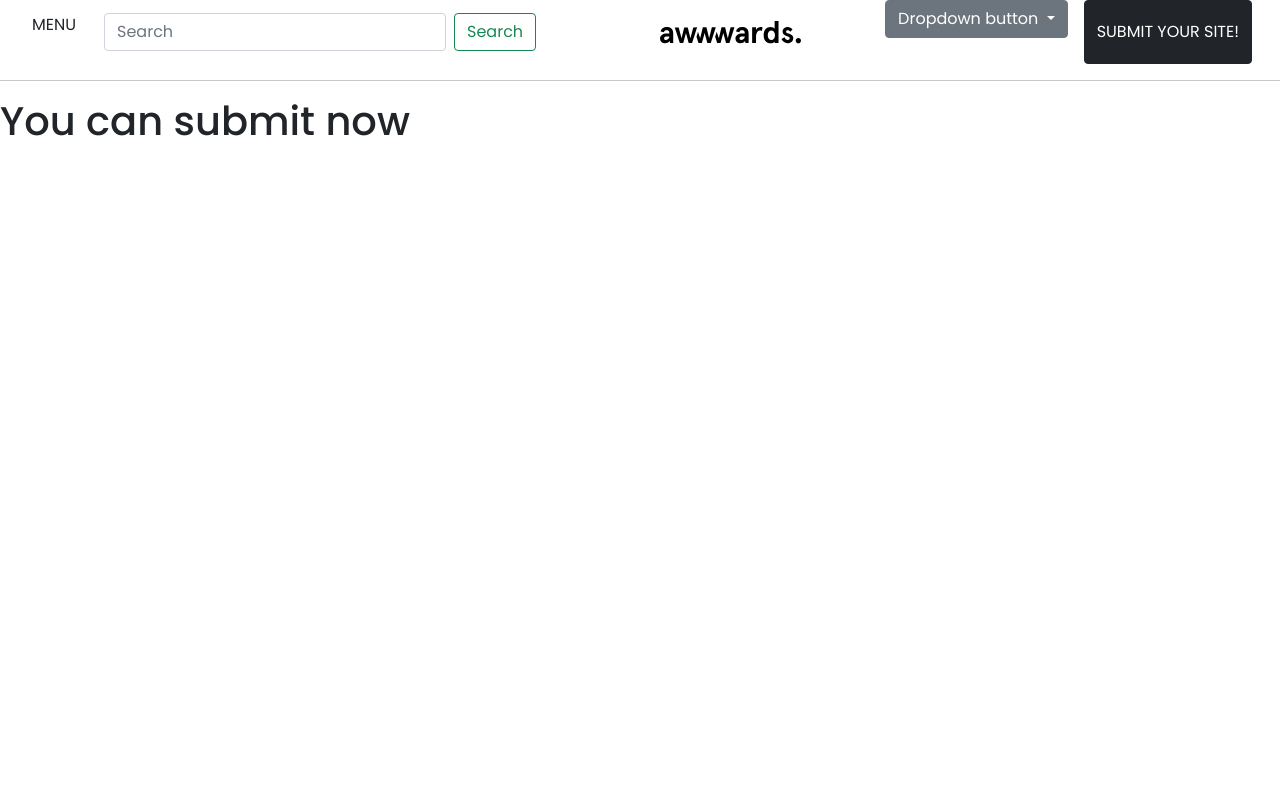
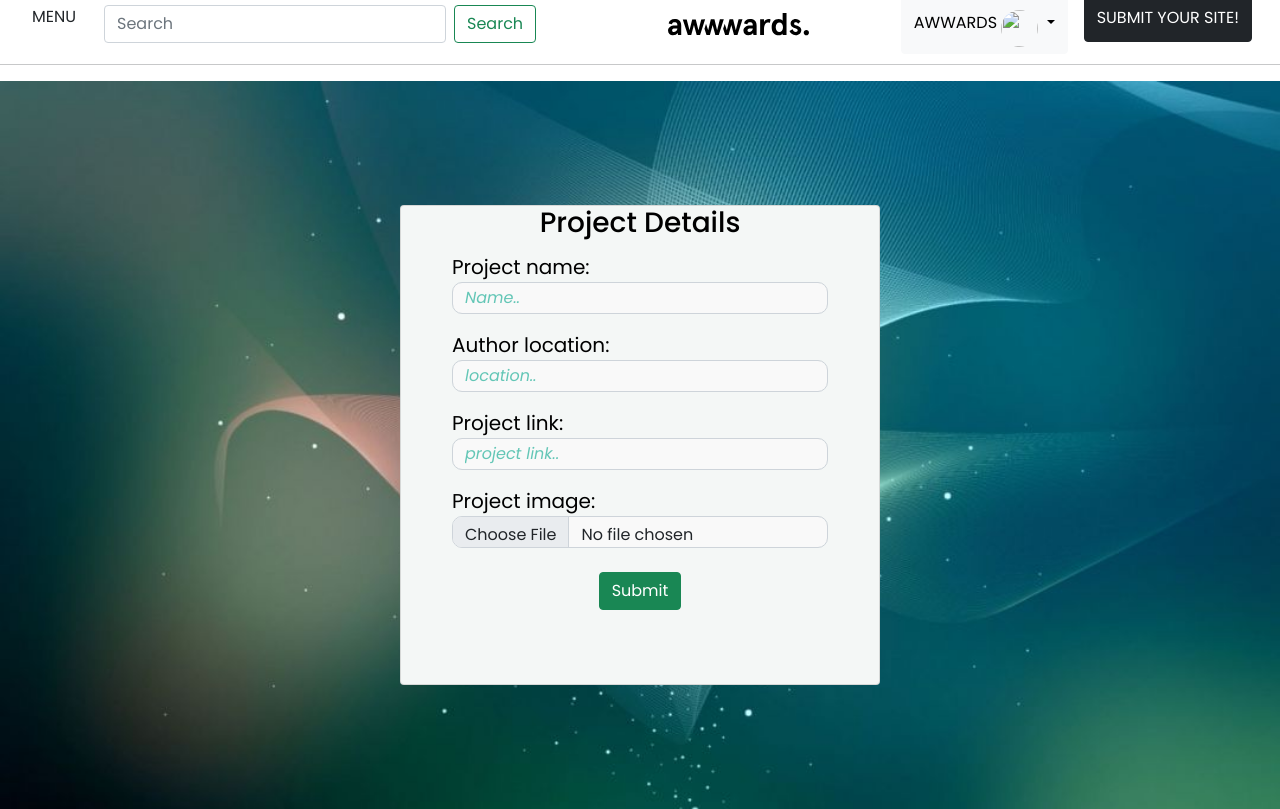
Before and after one commit to Olliemint/Awwards, a Django app: page /submit/ in a window 1280 px wide. Before the commit the page ends 136 px from the top, so only its background shows below. Run offline with Django 4.2, Linux system fonts and the light colour scheme; a user stored in the database is signed in; data comes from the database, SQL or seed files in the repository; some libraries are stand-ins or nearby versions; some web fonts are replaced.

Commit message:
style: styling submit form

```diff
--- a/awwards/admin.py
+++ b/awwards/admin.py
@@ -1,6 +1,7 @@
 from django.contrib import admin
-from .models import Projectdata,Review
+from .models import Projectdata,Review,Profile
 
 # Register your models here.
 admin.site.register(Projectdata)
 admin.site.register(Review)
+admin.site.register(Profile)
--- a/awwards/static/css/style.css
+++ b/awwards/static/css/style.css
@@ -23,12 +23,12 @@
                  -8px -8px 15px #ffffff;
 }
 .navbarsection{
-    height: 8vh;
+    height: 6vh;
     align-items: center;
 
 }
 .submit button{
-    height: 8vh;
+    height: 6vh;
 
 
 
@@ -49,11 +49,21 @@
 
 #login{
     background-image: url('https://raw.githubusercontent.com/Olliemint/Awwards/main/awwards/static/image/login.jpg');
-    height: 90vh;
+    height: 91vh;
     background-size: cover;
     display: flex;
     justify-content: center;
     align-content: center;
+}
+.sumbitsite{
+    background-image: url('https://raw.githubusercontent.com/Olliemint/Awwards/main/awwards/static/image/login.jpg');
+    height: 91vh;
+    background-size: cover;
+    display: flex;
+    justify-content: center;
+    align-items: center;
+
+
 }
 .div a{
     text-decoration: none;
@@ -66,6 +76,35 @@
 .imgp{
     height: 20vh;
 }
+
+.profimag{
+    height: 37px;
+    width: 37px;
+    border-radius: 50%;
+    margin-top: 9px;
+}
+.login-profile span{
+    margin-top: 2rem !important;
+}
+.myform input{
+    background-color: #F9F9F9;
+    height: 4vh;
+    border-radius: 10px 10px 10px 10px;
+}
+.label{
+    color: #000;
+
+    font-size: 20px;
+}
+.h3{
+    color: #000;
+    font-weight: 900;
+}
+.myform input::placeholder{
+    font-style: italic;
+    color: #63C6B6;
+}
+
 
 @media (max-width: 400px){
     .navbarsection{
--- a/awwards/templates/awwards/base.html
+++ b/awwards/templates/awwards/base.html
@@ -22,8 +22,9 @@
 
                     </div>
                     <div class="px-4">
-                        <form class="d-flex">
-                            <input class="form-control me-2" type="search" placeholder="Search" aria-label="Search">
+                        <form class="d-flex" action="{% url 'home' %}" method="post">
+                        {% csrf_token %}
+                            <input class="form-control me-2" name="search" id="search" type="search" placeholder="Search" aria-label="Search">
                             <button class="btn btn-outline-success" type="submit">Search</button>
                           </form>
                     </div>
@@ -49,13 +50,15 @@
             <div class="login-profile d-flex">
                 {% if user.is_authenticated %}
                 <div class="dropdown">
-                    <button class="btn btn-secondary dropdown-toggle" type="button" id="dropdownMenuButton1" data-bs-toggle="dropdown" aria-expanded="false">
-                      Dropdown button
+                    <button class="btn btn-light dropdown-toggle" type="button" id="dropdownMenuButton1" data-bs-toggle="dropdown" aria-expanded="false">
+
+                        <span class="avatar" style="margin-top: 1rem;">{{user.username| upper}}</span>
+                      <img class="profimag" src="{{user.profile.image.url}}" alt="" srcset="">
                     </button>
                     <ul class="dropdown-menu" aria-labelledby="dropdownMenuButton1">
-                      <li><a class="dropdown-item" href="#">Action</a></li>
-                      <li><a class="dropdown-item" href="#">Another action</a></li>
-                      <li><a class="dropdown-item" href="{% url 'logout' %}">logout</a></li>
+                      <li><a class="dropdown-item" href="#">Profile</a></li>
+                      <li><a class="dropdown-item" href="#">Notifications</a></li>
+                      <li><a class="dropdown-item" href="{% url 'logout' %}">Logout <span class="iconify" data-icon="fe:logout" data-width="20" data-height="20"></span></a></li>
                     </ul>
                   </div>
                   {% else %}
--- a/awwards/templates/awwards/review.html
+++ b/awwards/templates/awwards/review.html
@@ -57,6 +57,7 @@
           </div>
 
 
+
       </div>
     </div>
 
--- a/awwards/templates/awwards/submit_site.html
+++ b/awwards/templates/awwards/submit_site.html
@@ -2,7 +2,42 @@
 
 {% block content %}
 
-<h1>You can submit now</h1>
+<div class="sumbitsite">
+
+    <div class="card" style="width: 30rem;height: 30rem;background-color: #F4F7F6;">
+        <h3 class="h3 text-center">Project Details</h3>
+        <div class="myform d-flex justify-content-center">
+            <form action="" method="post" enctype="multipart/form-data">
+                {% csrf_token %}
+                <div class="pname mt-1">
+                    <label class="label" for="">Project name:</label><br>
+                    <input class="form-control me-2" type="text" name="projectname" id="projectname" placeholder="Name..">
+
+                </div>
+                <div class="loca mt-3">
+                    <label class="label" for="">Author location:</label><br>
+                    <input class="form-control me-2" type="text" name="location" id="location" placeholder="location..">
+                </div>
+                <div class="plink mt-3">
+                    <label class="label" for="">Project link:</label><br>
+                    <input class="form-control me-2" type="url" name="plink" id="plink" placeholder="project link..">
+                </div>
+                <div class="pimage mt-3">
+                    <label class="label" for="">Project image:</label><br>
+                    <input class="form-control me-2" type="file" name="upload" id="upload" placeholder="" required>
+                </div>
+                <br>
+                <div class="btn1 d-flex justify-content-center">
+                <button class="btn btn-success" type="submit">Submit</button>
+
+                </div>
+
+            </form>
+        </div>
+
+    </div>
+
+</div>
 
 
 {% endblock %}
--- a/awwards/views.py
+++ b/awwards/views.py
@@ -1,6 +1,7 @@
 from django.contrib.auth import authenticate,login,logout
 from django.contrib.auth.decorators import login_required
 from django.http import HttpResponse
+
 
 
 from .forms import RegisterUserForm,ReviewForm
@@ -10,8 +11,10 @@
 from django.shortcuts import render,redirect
 from rest_framework import viewsets
 from .serializers import ProjectSerializer
-from .models import Projectdata
+from .models import Projectdata,Review
+from django.db.models import Q
 import requests
+from django.db.models import Avg
 
 
 # Create your views here.
@@ -23,11 +26,16 @@
 
 # home view
 def home(request):
+
+
+    projects = Projectdata.objects.all()
     response_json = requests.get('http://127.0.0.1:8000/api/project/')
     if (response_json.status_code == 200):
         response = response_json.json()
     context = {
-        'response': response
+
+        'projects': projects,
+
     }
 
     return render(request, 'awwards/home.html',context)
@@ -41,43 +49,56 @@
 # user registration view
 
 def Register(request):
+    if request.user.is_authenticated:
 
+        return redirect('home')
+    # Do something for authenticated users.
 
-    form = RegisterUserForm()
-    if request.method == 'POST':
-        form = RegisterUserForm(request.POST)
-        if form.is_valid():
-            form.save()
-            messages.success(request, 'Account created successfully.')
-            return redirect('login')
+    else:
+    # Do something for anonymous users.
+        form = RegisterUserForm()
+        if request.method == 'POST':
+            form = RegisterUserForm(request.POST)
+            if form.is_valid():
+                form.save()
+                messages.success(request, 'Account created successfully.')
+                return redirect('login')
 
 
 
 
 
-    context = {
-        'form': form,
-    }
+        context = {
+            'form': form,
+        }
 
-    return render(request, 'awwards/register.html',context)
+        return render(request, 'awwards/register.html',context)
 
 
 # login view
 def Login(request):
-    if request.method == 'POST':
+    if request.user.is_authenticated:
 
-        username = request.POST.get('username')
-        password = request.POST.get('password')
+        return redirect('home')
+    # Do something for authenticated users.
 
-        user = authenticate(request, username=username, password=password)
-        if user is not None:
-            login(request, user)
+    else:
+    # Do something for anonymous users.
 
-            return redirect('home')
-        else:
-            messages.warning(request, 'Username or password is incorrect')
+        if request.method == 'POST':
 
-    return render(request, 'awwards/login.html')
+            username = request.POST.get('username')
+            password = request.POST.get('password')
+
+            user = authenticate(request, username=username, password=password)
+            if user is not None:
+                login(request, user)
+
+                return redirect('home')
+            else:
+                messages.warning(request, 'Username or password is incorrect')
+
+        return render(request, 'awwards/login.html')
 
 # logout view
 def Logout(request):
@@ -95,6 +116,7 @@
 
     project = Projectdata.objects.get(id=id)
     user  = request.user
+    reviews = Review.objects.get(project_id=id)
 
     if request.method == 'POST':
         form = ReviewForm(request.POST)
@@ -110,6 +132,7 @@
     context = {
         'project':project,
         'form':form,
+        'reviews':reviews,
     }
 
 
@@ -122,5 +145,19 @@
 
 def Submit_site(request):
 
+    if request.method == 'POST':
+
+        name = request.POST.get('projectname')
+        location = request.POST.get('location')
+        project_link = request.POST.get('plink')
+        project_image = request.FILES.get('upload')
+
+        author = request.user
+
+        post = Projectdata.objects.create(
+            author=author,name=name,location=location,project_link=project_link,project_image=project_image
+        )
+        return redirect('home')
+
 
     return render(request, 'awwards/submit_site.html')
```
Also changed, not shown: awwards/models.py (+11 -2 lines), awwards/templates/awwards/home.html (+12 -16 lines), awwards/templates/awwards/register.html (+4 -4 lines), awwards/migrations/0006_profile.py (added), awwards/migrations/0007_projectdata_author.py (added), awwards/migrations/0008_remove_projectdata_posted_by.py (added), db.sqlite3, media/projectpics/cobo_ZR5trI1.jpg (added), media/projectpics/trend_6Qw1FWf.jpg (added), media/projectpics/user7.jpg (added), media/projectpics/user7_igRJRnq.jpg (added), media/user7.jpg (renamed from awwards/static/image/user7.jpg).
